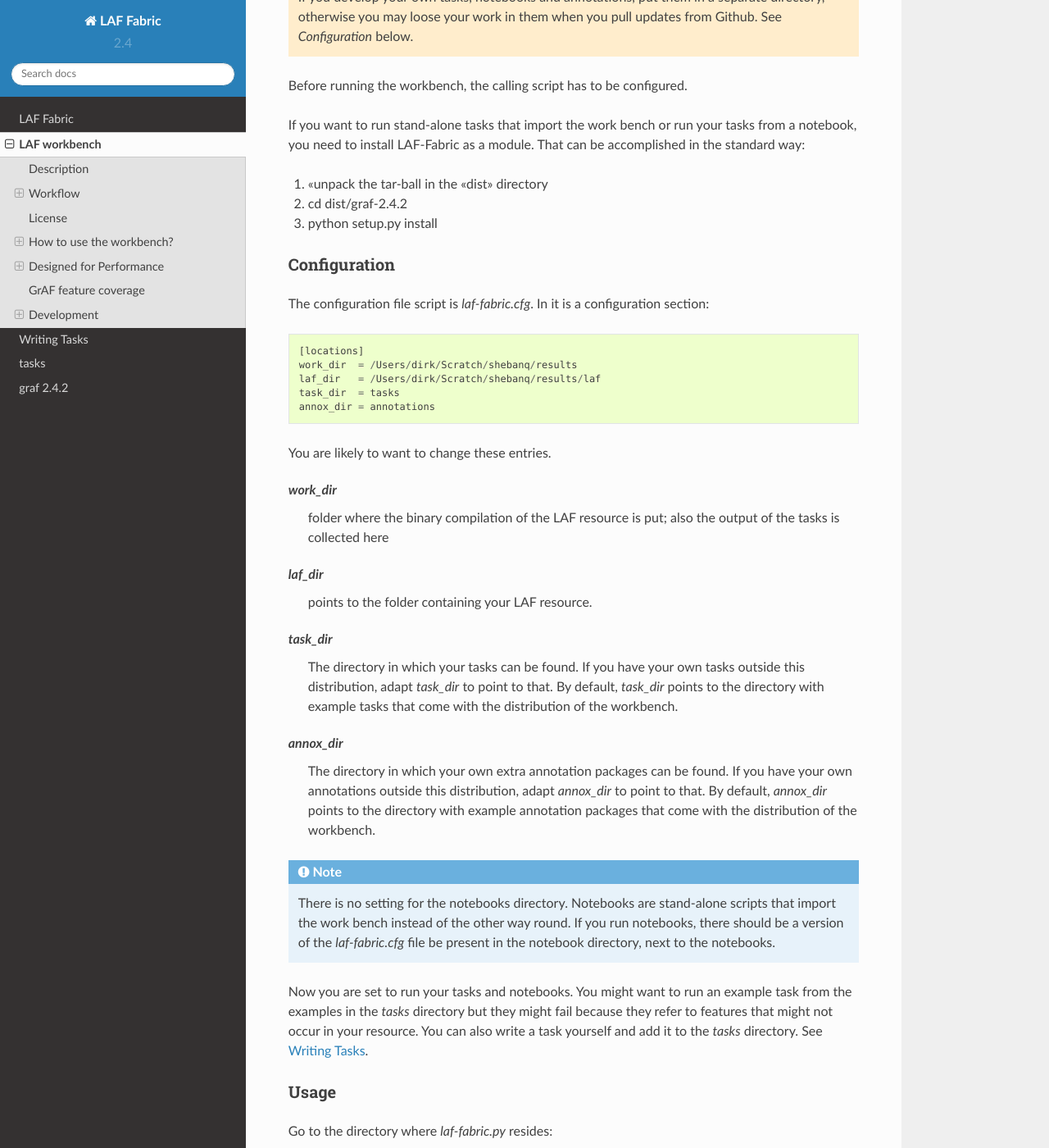
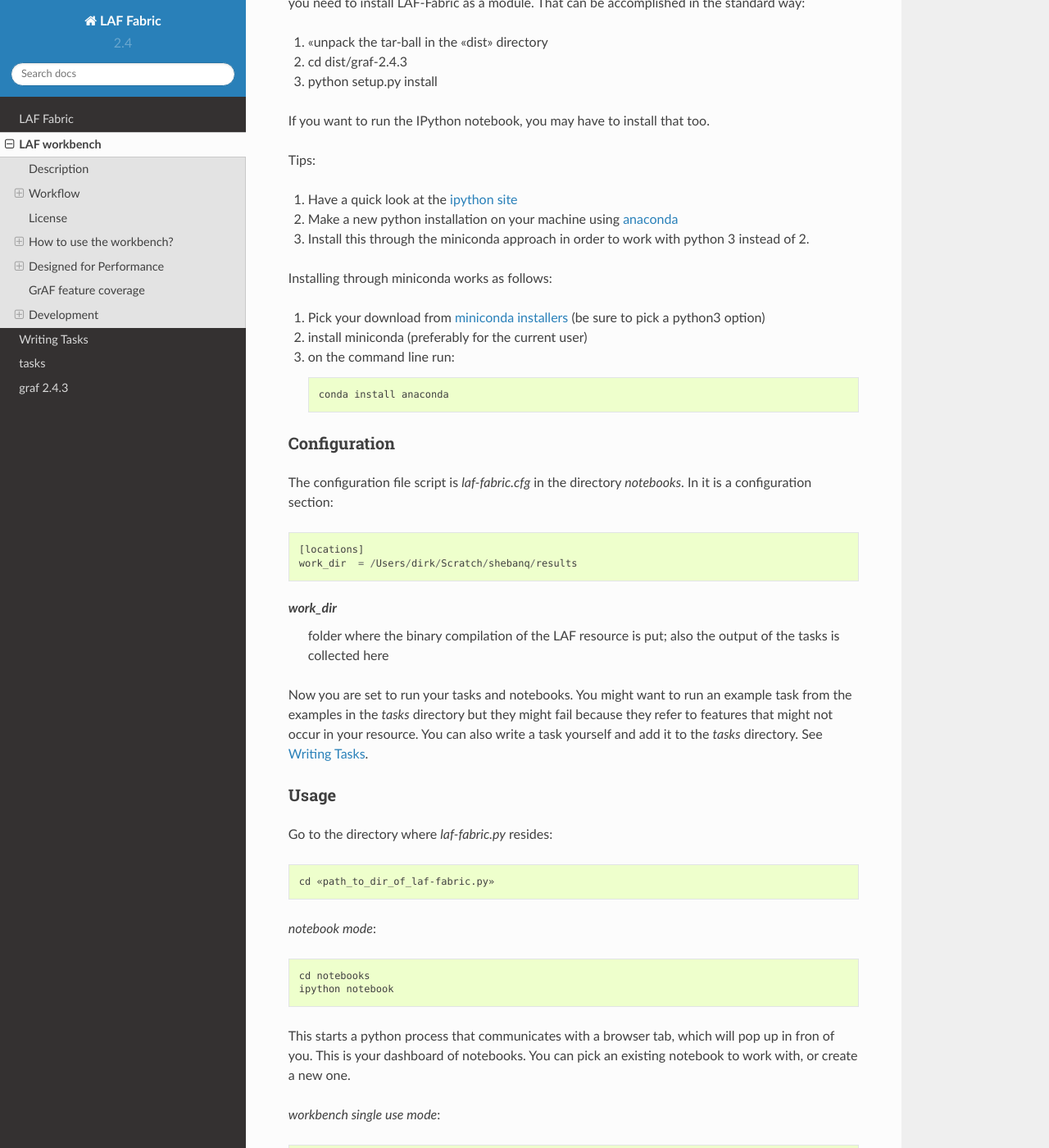
Before and after one commit to dirkroorda/laf-fabric, a Sphinx documentation site: the page built from docs/workbench.rst, in a window 1280 px wide and 1400 px high, scrolled down 2643 px. Shown: the whole window at 82% size. Built offline with Sphinx 7.4.7 and the Read the Docs theme 2.0.0, drawn with Linux system fonts in a browser that asks for light colours; some of the changed text lies outside the part shown.

Commit message:
New minor release 2.4.3

```diff
--- a/docs/conf.py
+++ b/docs/conf.py
@@ -25,7 +25,7 @@ master_doc = 'index'
 project = u'LAF Fabric'
 copyright = u'2013, Dirk Roorda'
 version = '2.4'
-release = '2.4.2'
+release = '2.4.3'
 exclude_patterns = ['_build']
 add_function_parentheses = True
 add_module_names = False
--- a/docs/overview.rst
+++ b/docs/overview.rst
@@ -18,7 +18,10 @@ You need tools. And what if you want to add your own tapestry to the fabric?
 
 You need an interactive environment where tools can be developed and data can be combined.
 
-This is the LAF Fabric.
+This is the LAF Fabric, and here are some examples of what you can do with it:
+
+* `gender notebook <http://nbviewer.ipython.org/github/dirkroorda/laf-fabric/blob/master/notebooks/gender.ipynb>`_
+* `cooccurrences notebook <http://nbviewer.ipython.org/github/dirkroorda/laf-fabric/blob/master/notebooks/cooccurrences.ipynb>`_
 
 What is LAF/GrAF
 ================
--- a/docs/workbench.rst
+++ b/docs/workbench.rst
@@ -29,10 +29,17 @@ The typical workflow is:
 #. in a configuration file, adapt the locations of the LAF directory and provide a work/results directory.
 #. write your own script, and put it in the right directory, or alternatively,
    write your script in an `iPython notebook <http://ipython.org>`_.
-#. run the workbench from the command line, or run the code cells in an `iPython notebook <http://ipython.org>`_.
+#. run the code cells in an `iPython notebook <http://ipython.org>`_ or run the workbench from the command line.
 
-Scenario 1: work-bench centered
--------------------------------
+Notebook mode
+-------------
+You can write a task as a stand-alone script, importing the work bench as a module.
+You can then break such a script up into chunks of code, and paste them in the code cells of an
+`iPython notebook <http://ipython.org>`_.
+See the *notebooks* directory for executable examples.
+
+Workbench mode
+--------------
 The workbench behaves in the same pattern as the ``mysql>`` prompt for a database. You can use it as in interactive
 command interpreter that lets you select and run tasks.
 You can also invoke it to run a single task without interaction.
@@ -61,13 +68,6 @@ Loading a feature typically adds 0.1 to 1 second to the load time.
 It will also unload the data for features that the script has not declared.
 This is in order not to burden the RAM with data that does not pertain to the task.
 
-Scenario 2: interactively in an iPython notebook
-------------------------------------------------
-You can write a task as a stand-alone script, importing the work bench as a module.
-You can then break such a script up into chunks of code, and paste them in the code cells of an
-`iPython notebook <http://ipython.org>`_.
-See the *notebooks* directory for a executable example.
-
 License
 =======
 
@@ -94,18 +94,10 @@ You get a directory *laf-fabric* with the following inside:
 
 * *graf*: the workbench itself, a Python package
 * *laf-fabric.py*: a script to call the workbench
-* *laf-fabric.cfg*: relevant locations in the file system
 * *docs*: this documentation
 * *tasks*: a directory with example tasks
 * *notebooks*: a directory with example tasks in the form of IPython notebooks
 * *annotations*: a directory with example annotations (toy)
-
-.. caution::
-
-   If you develop your own tasks, notebooks and annotations,
-   put them in a separate directory, otherwise you
-   may loose your work in them when you pull updates from Github.
-   See *Configuration* below.
 
 Before running the workbench, the calling script has to be configured.
 
@@ -117,50 +109,37 @@ That can be accomplished in the standard way:
 #. cd dist/graf-|release|
 #. python setup.py install
 
+If you want to run the IPython notebook, you may have to install that too.
+
+Tips:
+
+#. Have a quick look at the `ipython site <http://ipython.org>`_
+#. Make a new python installation on your machine using `anaconda <https://store.continuum.io/cshop/anaconda/>`_
+#. Install this through the miniconda approach in order to work with python 3 instead of 2.
+
+Installing through miniconda works as follows:
+
+#. Pick your download from `miniconda installers <http://repo.continuum.io/miniconda/index.html>`_
+   (be sure to pick a python3 option)
+#. install miniconda (preferably for the current user)
+#. on the command line run::
+
+    conda install anaconda
+
 
 Configuration
 -------------
-The configuration file script is *laf-fabric.cfg*.
+The configuration file script is *laf-fabric.cfg* in the directory *notebooks*.
 In it is a configuration section::
 
     [locations]
     work_dir  = /Users/dirk/Scratch/shebanq/results
-    laf_dir   = /Users/dirk/Scratch/shebanq/results/laf
-    task_dir  = tasks
-    annox_dir = annotations
-
-You are likely to want to change these entries.
 
 .. _work_dir:
 
 *work_dir*
     folder where the binary compilation of the LAF resource is put; also the output of the
     tasks is collected here
-
-.. _laf_dir:
-
-*laf_dir*
-    points to the folder containing your LAF resource.
-
-.. _task_dir:
-
-*task_dir*
-    The directory in which your tasks can be found. If you have your own tasks outside this distribution,
-    adapt *task_dir* to point to that. By default, *task_dir* points to the directory with example tasks
-    that come with the distribution of the workbench.
-
-.. _annox_dir:
-
-*annox_dir*
-    The directory in which your own extra annotation packages can be found.
-    If you have your own annotations outside this distribution,
-    adapt *annox_dir* to point to that. By default, *annox_dir* points to the directory with example annotation packages
-    that come with the distribution of the workbench.
-
-.. Note::
-    There is no setting for the notebooks directory. Notebooks are stand-alone scripts that import the work bench
-    instead of the other way round. If you run notebooks, there should be a version of the *laf-fabric.cfg* file
-    be present in the notebook directory, next to the notebooks.
 
 Now you are set to run your tasks and notebooks.
 You might want to run an example task from the examples in the *tasks* directory
@@ -173,26 +152,31 @@ Go to the directory where *laf-fabric.py* resides::
 
     cd «path_to_dir_of_laf-fabric.py»
 
-*single use mode*::
+*notebook mode*::
+
+    cd notebooks
+    ipython notebook
+
+This starts a python process that communicates with a browser tab, which will pop up in fron of you.
+This is your dashboard of notebooks.
+You can pick an existing notebook to work with, or create a new one.
+
+*workbench single use mode*::
 
     python laf-fabric.py --source=«source» --annox=«annox» --task=«task» [--force-compile-source] [--force-compile-annox]
 
-*to start the command interpreter mode*::
+If all of the ``«source»``, ``«annox»`` and ``«task»`` arguments are present and if the ``--menu`` argument is absent
+the workbench runs the specified task without asking and quits.
+
+*workbench re-use mode*::
 
     python laf-fabric.py [--source=«source» ] [--annox=«annox»] [--task=«task» ] [--force-compile-source] [--force-compile-annox]
 
-The workbench is a Python program that is invoked from the command line.
-
-*interactive use mode*
-    If some of the ``«source»``, ``«annox»`` and ``«task»`` arguments are missing or if the ``--menu`` argument is present
-    it starts in interactive mode prompting you for sources and commands to run tasks.
-    The ``«source»``, ``«annox»`` and ``«task»`` arguments are given are used for initial values.
-    In interactive mode you can change your ``«source»``, ``«annox»`` and ``«task»`` selection, and run tasks.
-    There is a help command and the prompt is self explanatory.
-
-*single use mode*
-    If all of the ``«source»``, ``«annox»`` and ``«task»`` arguments are present and if the ``--menu`` argument is absent
-    the workbench runs the specified task without asking and quits.
+If some of the ``«source»``, ``«annox»`` and ``«task»`` arguments are missing or if the ``--menu`` argument is present
+it starts in interactive mode prompting you for sources and commands to run tasks.
+The ``«source»``, ``«annox»`` and ``«task»`` arguments are given are used for initial values.
+In interactive mode you can change your ``«source»``, ``«annox»`` and ``«task»`` selection, and run tasks.
+There is a help command and the prompt is self explanatory.
 
 Other options
 -------------
--- a/laf-fabric.cfg
+++ /dev/null
@@ -1,5 +0,0 @@
-[locations]
-work_dir  = /Users/dirk/Scratch/shebanq/results     # working directory
-laf_dir   = /Users/dirk/Scratch/shebanq/results/laf # laf directory
-task_dir  = tasks                                   # absolute or relative path to the directory with the tasks
-annox_dir = annotations                             # absolute or relative path to the directory with annotation add-ons
--- a/setup.py
+++ b/setup.py
@@ -1,7 +1,7 @@
 # -*- coding: utf8 -*-
 from distutils.core import setup
 setup(name='graf',
-      version='2.4.2',
+      version='2.4.3',
       author='Dirk Roorda',
       author_email='dirk.roorda@dans.knaw.nl',
       description='Tool to read LAF resources (Linguistic Annotation Framework ISO 24612:2012) and analyse them efficiently',
```
Also changed, not shown: other parts of docs/workbench.rst (+1 -1 lines), docs/taskwriting.rst (+15 -17 lines), 10 other files.
